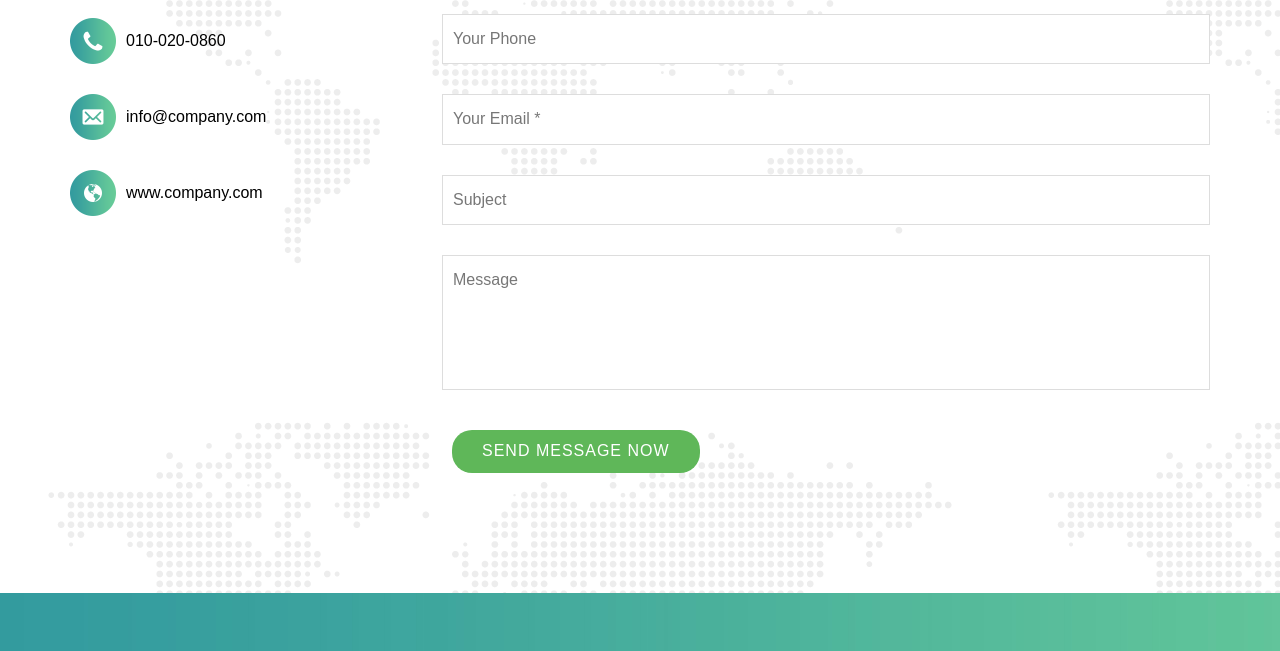
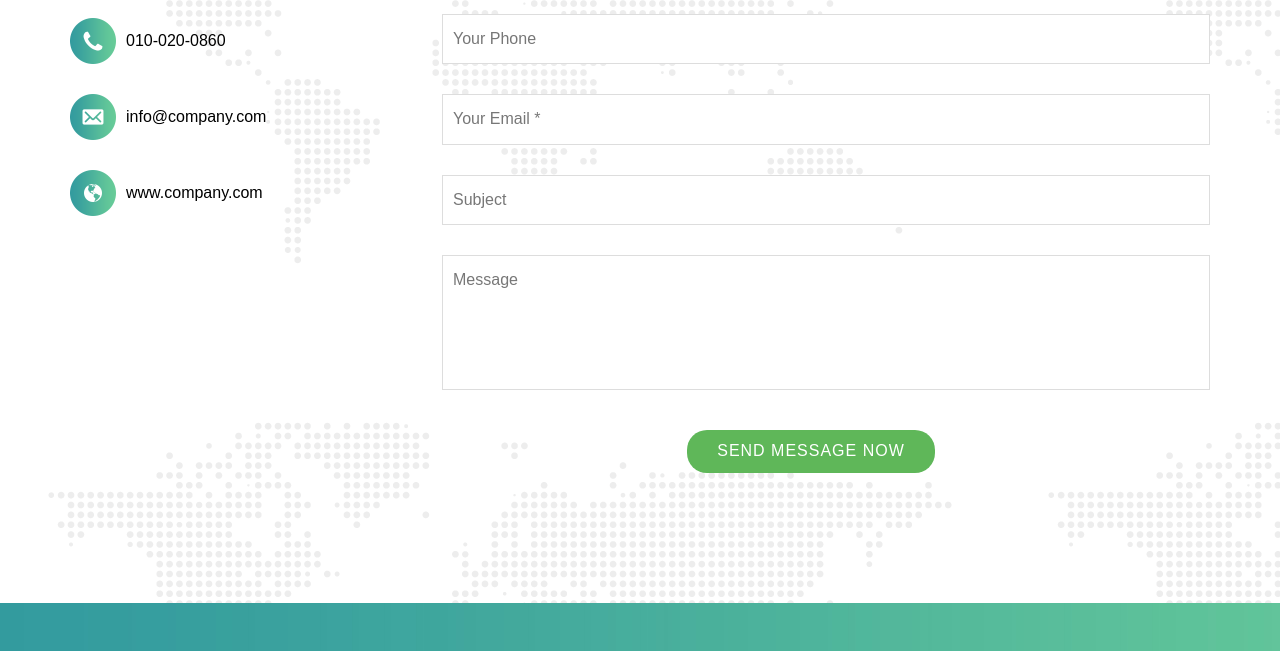
Before and after one commit to MemoSDN/my_template_breezed, a plain HTML site: page index.html in a window 1280 px wide. Shown: the part 3875-4526 px from the top of the page. Drawn offline with Linux system fonts and the light colour scheme.

Commit message:
Update breezed.css
Update Contact-us Section

```diff
--- a/css/breezed.css
+++ b/css/breezed.css
@@ -489,7 +489,6 @@ body {
 
 }
 .contact-us .container .right-side button {
-	margin-top: 10px;
 	margin-left: 40px;
 	padding: 12px 30px;
 	color: white;
@@ -497,6 +496,7 @@ body {
 	border-radius: 20px;
 	border: none;
 	letter-spacing: 1px;
+        margin: 10px auto;
 }
 .contact-us .container .right-side .message {
 	width: 100%;
```
